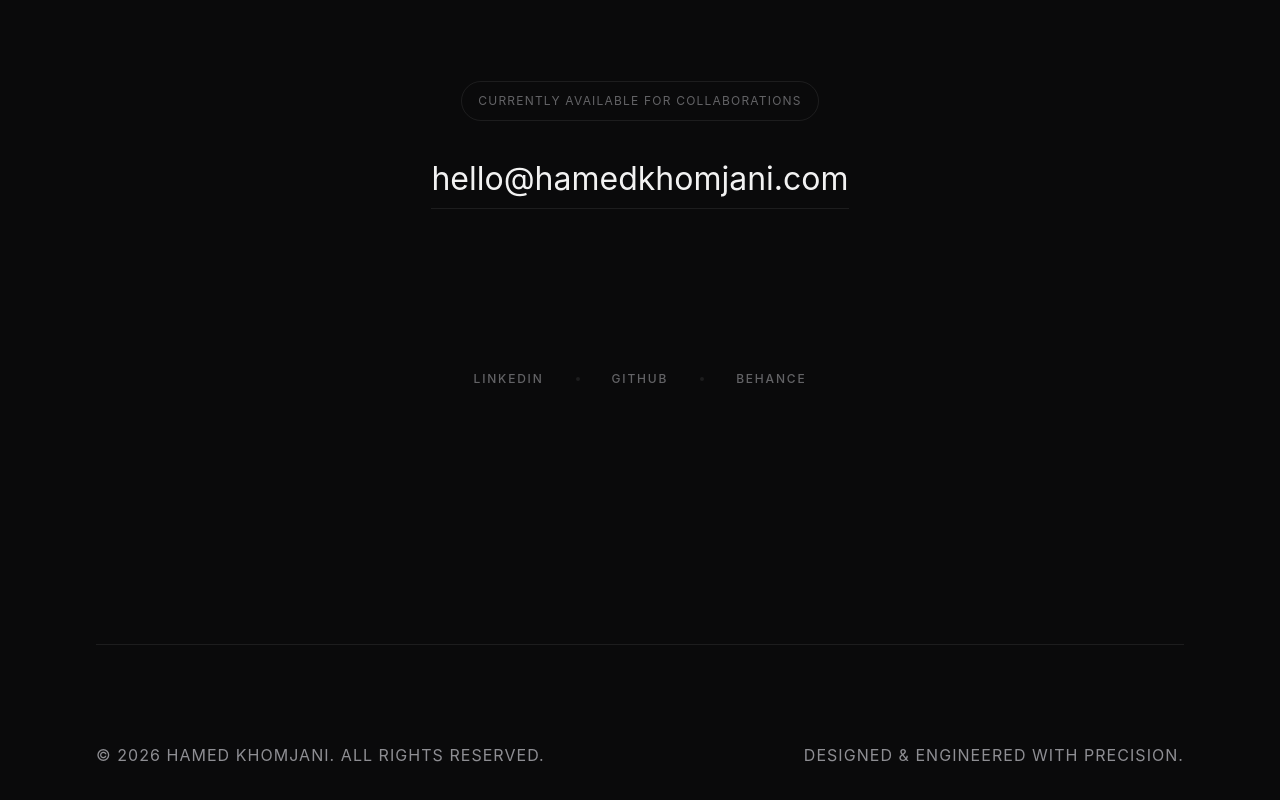
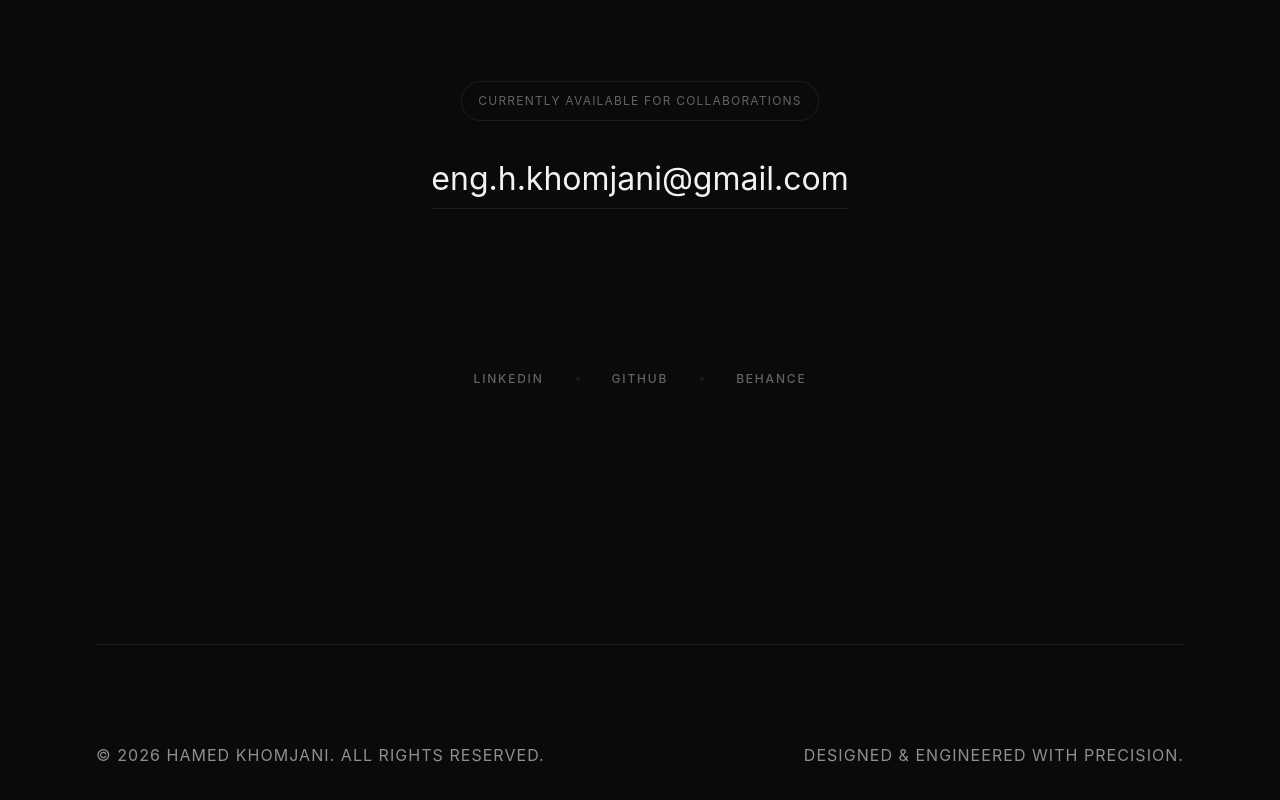
Before and after one commit to hamedkhomjani/Portfolio1, a React (Vite) app: page / in a window 1280 px wide. Shown: the part 7458-8258 px from the top of the page. Built offline with nearby package versions, Linux system fonts and the light colour scheme.

Commit message:
Update email and LinkedIn link

```diff
--- a/src/components/Contact/Contact.jsx
+++ b/src/components/Contact/Contact.jsx
@@ -17,13 +17,13 @@ const Contact = () => {
 
         <div className="contact-details">
           <p className="contact-pill">Currently available for collaborations</p>
-          <a href="mailto:hello@hamedkhomjani.com" className="email-link">
-            hello@hamedkhomjani.com
+          <a href="mailto:eng.h.khomjani@gmail.com" className="email-link">
+            eng.h.khomjani@gmail.com
           </a>
         </div>
 
         <div className="social-links">
-          <a href="#" target="_blank" rel="noopener noreferrer">LINKEDIN</a>
+          <a href="https://www.linkedin.com/in/hamed-khomjani/" target="_blank" rel="noopener noreferrer">LINKEDIN</a>
           <span className="dot"></span>
           <a href="https://github.com/hamedkhomjani" target="_blank" rel="noopener noreferrer">GITHUB</a>
           <span className="dot"></span>
--- a/src/components/Navigation/Navigation.jsx
+++ b/src/components/Navigation/Navigation.jsx
@@ -32,7 +32,7 @@ const Navigation = () => {
           </div>
 
           <div className="nav-cta desktop-only">
-            <a href="mailto:hello@hamedkhomjani.com" className="btn-nav">
+            <a href="mailto:eng.h.khomjani@gmail.com" className="btn-nav">
               HIRE
             </a>
           </div>
@@ -54,7 +54,7 @@ const Navigation = () => {
           <a href="#projects" className="mobile-item" onClick={closeMenu}>PROJECTS</a>
           <a href="#skills" className="mobile-item" onClick={closeMenu}>SKILLS</a>
           <a href="#contact" className="mobile-item" onClick={closeMenu}>CONTACT</a>
-          <a href="mailto:hello@hamedkhomjani.com" className="mobile-item cta" onClick={closeMenu}>HIRE ME</a>
+          <a href="mailto:eng.h.khomjani@gmail.com" className="mobile-item cta" onClick={closeMenu}>HIRE ME</a>
         </div>
       </div>
     </nav>
```
